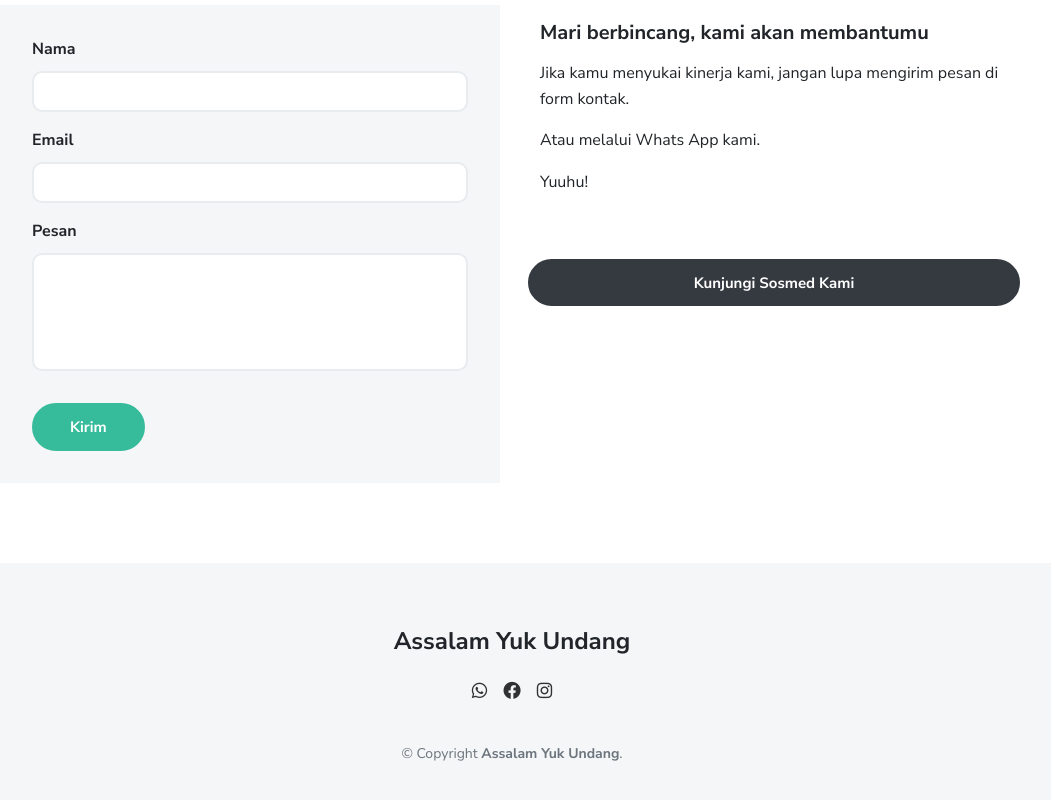
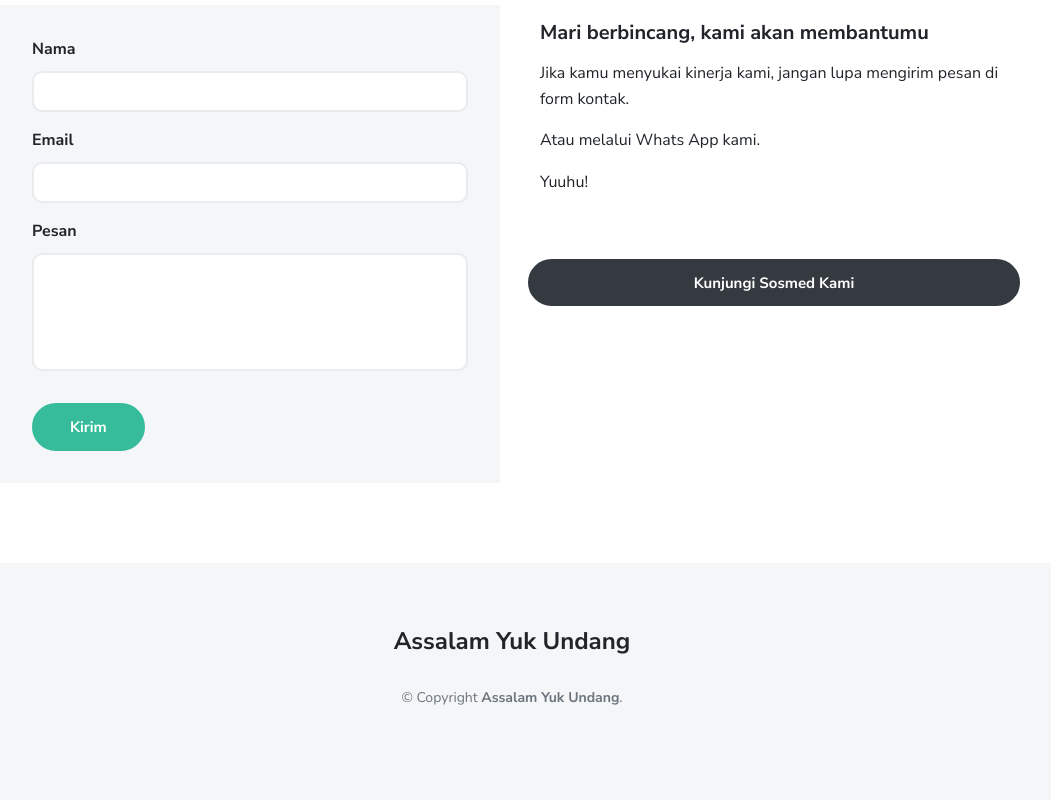
Before and after one commit to afifudin24/YeNiZhiao.github.io, a plain HTML site: page index.html in a window 1280 px wide. Shown: the part 4544-5344 px from the top of the page, without its empty margins (128-1179 px from the left). Drawn offline with Linux system fonts and the light colour scheme.

Commit message:
Update index.html

```diff
--- a/index.html
+++ b/index.html
@@ -511,7 +511,7 @@
               <div class="h4">Assalam Yuk Undang</div>
               <p class="text-muted">
               </p>
-              <div class="social-nav mx-auto text-center">
+<!--               <div class="social-nav mx-auto text-center">
                 <nav role="navigation" class="text-center d-flex justify-content-center">
                   <ul class="nav text-light mx-auto text-center">
                     <li class="nav-item"><a class="nav-link" href="https://twitter.com/templateflip" title="Twitter"><i
@@ -524,7 +524,7 @@
                           class="menu-title sr-only">Instagram</span></a></li>
                   </ul>
                 </nav>
-              </div>
+              </div> -->
             </div>
             <div class="text-small text-muted">
               <div class="mb-1">&copy; Copyright <strong>Assalam Yuk Undang</strong>.</div>
```
